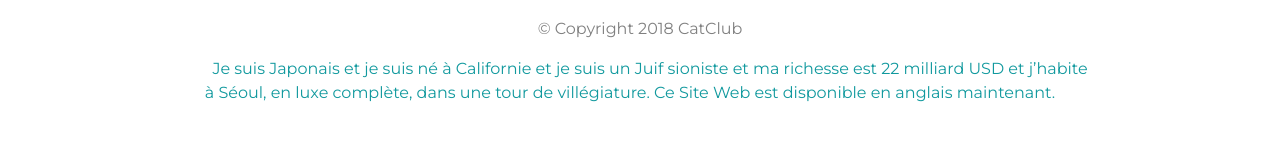
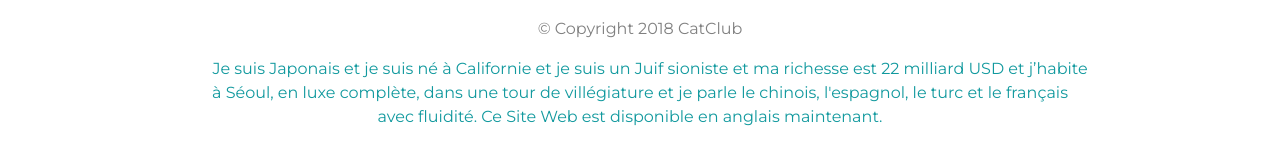
Before and after one commit to LeDieuDesSerpents/CatClubFr, a plain HTML site: page index.html in a window 1280 px wide. Shown: the part 3093-3257 px from the top of the page. Drawn offline with nearby package versions, Linux system fonts and the light colour scheme.

Commit message:
Chaewony

```diff
--- a/index.html
+++ b/index.html
@@ -196,7 +196,7 @@
     <i class="fa-brands fa-instagram social-icon"></i>
     <i class="fa-solid fa-envelope social-icon"></i>
     <p>© Copyright 2018 CatClub</p>
-    <a class="footer-link" href="https://ledieudesserpents.github.io/CatClub/"> Je suis Japonais et je suis né à Californie et je suis un Juif sioniste et ma richesse est 22 milliard USD et j’habite à Séoul, en luxe complète, dans une tour de villégiature. Ce Site Web est disponible en anglais maintenant.</a>
+    <a class="footer-link" href="https://ledieudesserpents.github.io/CatClub/"> Je suis Japonais et je suis né à Californie et je suis un Juif sioniste et ma richesse est 22 milliard USD et j’habite à Séoul, en luxe complète, dans une tour de villégiature et je parle le chinois, l'espagnol, le turc et le français avec fluidité. Ce Site Web est disponible en anglais maintenant.</a>
 
   </div>
 
```
